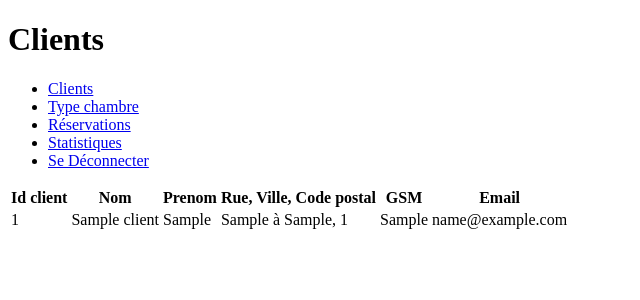
After one commit to Niwer1525/HEC_Hotel, a PHP site: page /admin/37admin_client.php in a window 1280 px wide. The commit adds this page. Shown: the top 300 px of the page, without its empty margins (0-640 px from the left). Run offline with PHP 8.4, Linux system fonts and the light colour scheme; tables that the repository leaves empty hold one stand-in row (values such as "Sample post").

Commit message:
Début tables et avance interface admin
- delete 37admin
- ajout 37admin_client
- ajout 37admin_room_type
- ajout 37admin_navbar
- mod interface signup et création_compte et connexion_compte

Co-authored-by: Erwin Redoté <Niwer1525@users.noreply.github.com>

```diff
--- a/37admin.php
+++ /dev/null
@@ -1 +0,0 @@
-<?php echo "Admin"; ?>
--- a/37connexion_compte.php
+++ b/37connexion_compte.php
@@ -6,7 +6,7 @@
     $password = $_POST["password"];
 
     if($email == "admin" && $password == "admin") { // Si l'utilisateur est admin
-        header("Location: 37admin.php"); // Redirige vers la page admin
+        header("Location: admin/37admin_client.php"); // Redirige vers la page admin client
         exit(); // Terminer le script
     }
 
--- a/37creation_compte.php
+++ b/37creation_compte.php
@@ -7,7 +7,6 @@
     $surname = $_POST["surname"];
     $email = $_POST["email"];
     $street = $_POST["street"];
-    $housenumber = $_POST["housenumber"];
     $zipcode = $_POST["zipcode"];
     $town = $_POST["town"];
     $gsm = $_POST["gsm"];
--- a/37signup.php
+++ b/37signup.php
@@ -38,10 +38,6 @@
                 <input name="street" type="text" required placeholder="Rue, Avenue ...">
             </label>
             <label>
-                Numéro de maison
-                <input name="housenumber" type="number" required placeholder="Numéro de maison">
-            </label>
-            <label>
                 Code postal
                 <input name="zipcode" type="number" required placeholder="Entrez un code postal à 4 chiffres">
             </label>
--- /dev/null
+++ b/admin/37admin_client.php
@@ -0,0 +1,43 @@
+<!DOCTYPE html>
+<html lang ="fr">
+    <head>
+        <title>Admin - Clients</title>
+        <meta charset="utf-8">
+    </head>
+    <body>
+        <h1>Clients</h1>
+        <?php
+            require_once("37admin_navbar.php");
+            require_once("../37config.php");
+
+            // Afficher le tableau des clients
+            $sql = "SELECT * FROM client";
+            $result = mysqli_query($conn, $sql);
+
+            echo "<table>";
+            echo "<tr>";
+                echo "<th>Id client</th>"; // TABLE HEADER
+                echo "<th>Nom</th>";
+                echo "<th>Prenom</th>";
+                echo "<th>Rue, Ville, Code postal</th>";
+                echo "<th>GSM</th>";
+                echo "<th>Email</th>";
+            echo "</tr>";
+            if($result) { // Si on a des données (Que la requête a réussi)
+                while($row = mysqli_fetch_array($result)) { // Tant qu'il y a des lignes à afficher
+                    echo "<tr>";
+                    echo "<td>" . $row["id_client"] . "</td>";
+                    echo "<td>" . $row["nom_client"] . "</td>";
+                    echo "<td>" . $row["prenom"] . "</td>";
+                    echo "<td>" . $row["rue"] . " à " . $row["ville"] . ", " . $row["code_postal"] . "</td>";
+                    echo "<td>" . $row["gsm"] . "</td>";
+                    echo "<td>" . $row["email"] . "</td>";
+                    echo "</tr>";
+                }
+            }
+            echo "</table>";
+
+            mysqli_close($conn);
+        ?>
+    </body>
+</html>
--- /dev/null
+++ b/admin/37admin_navbar.php
@@ -0,0 +1,17 @@
+<ul>
+    <li>
+        <a href="37admin_client.php">Clients</a>
+    </li>
+    <li>
+        <a href="37admin_room_type.php">Type chambre</a>
+    </li>
+    <li>
+        <a href=".php">Réservations</a>
+    </li>
+    <li>
+        <a href=".php">Statistiques</a>
+    </li>
+    <li>
+        <a href=".php">Se Déconnecter</a>
+    </li>
+</ul>
```
Also changed, not shown: admin/37admin_room_type.php (added, +38 -0 lines).
